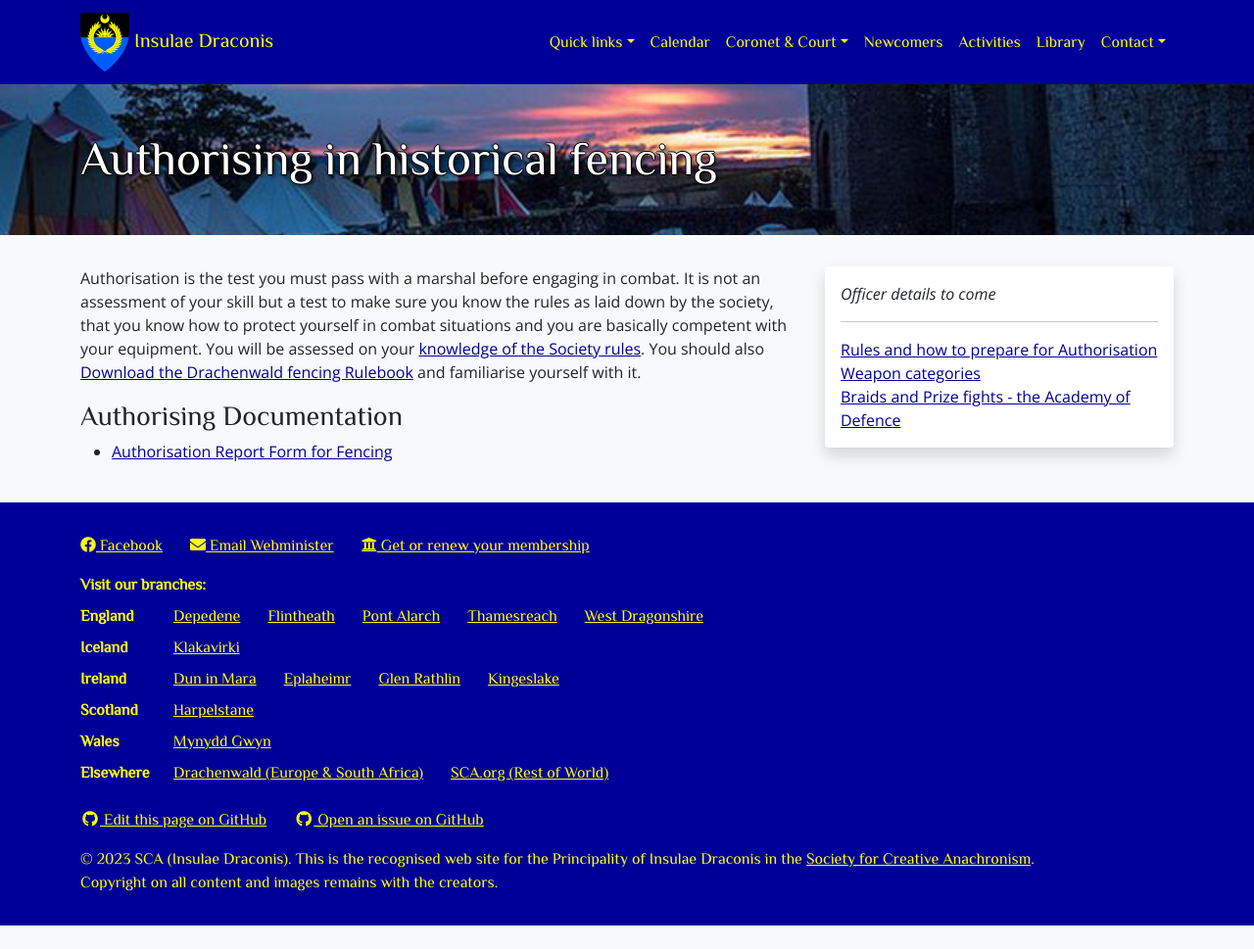
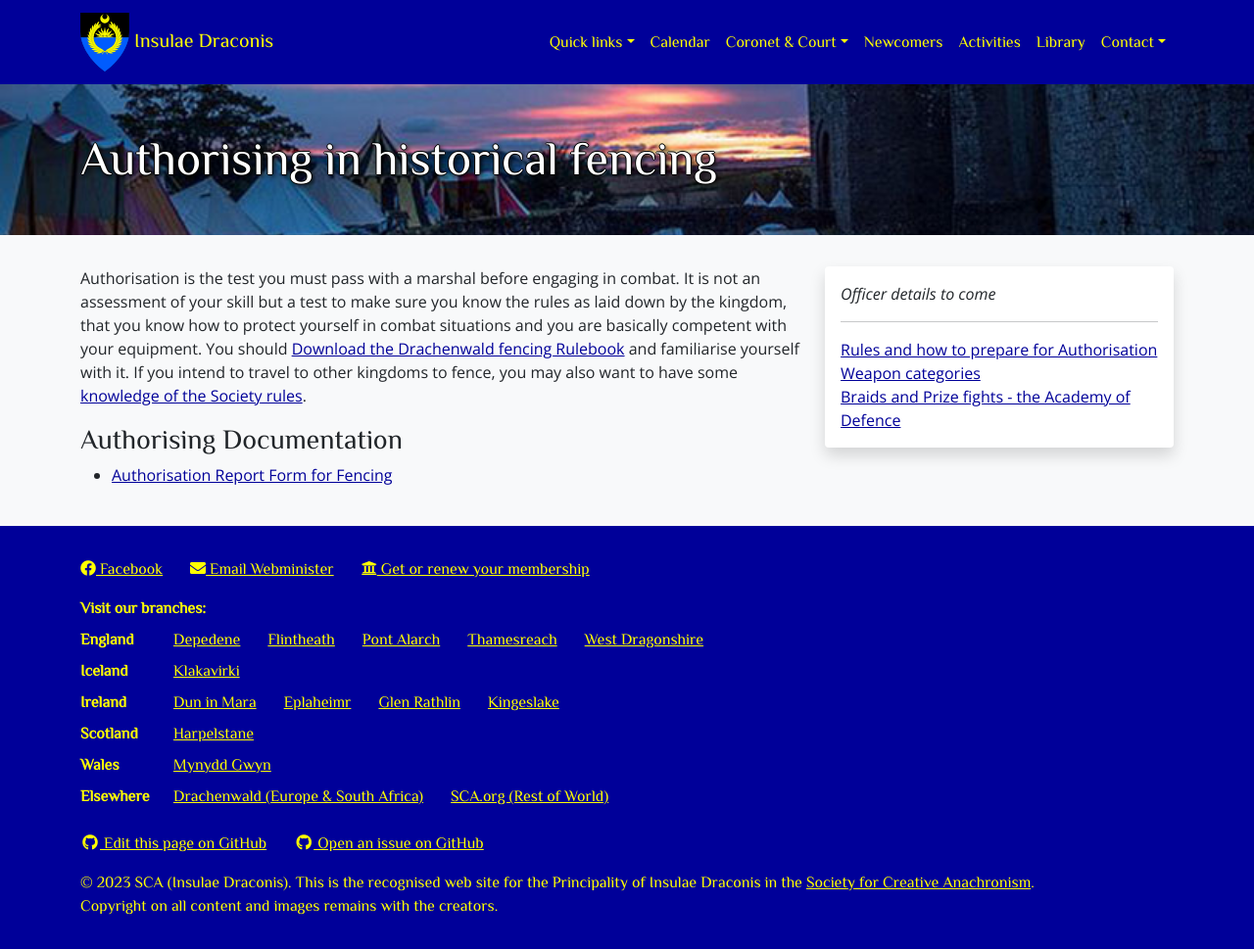
Before and after one commit to drachenwald/insulae-draconis, a Jekyll site: the page built from activities/rapier/authorisation.md, in a window 1280 px wide. Shown: the whole page at 98% size. Built offline with Jekyll 4.4.1, drawn with Linux system fonts in a browser that asks for light colours; comment, search, counter and statistics services are not loaded; before the commit the page ends 945 px from its top, so only the background shows below that.

Commit message:
Update authorisation.md
Re-organised and re-ordered the copy to put the Drachenwald manual first, and deprioritise the SCA information.

```diff
--- a/activities/rapier/authorisation.md
+++ b/activities/rapier/authorisation.md
@@ -4,7 +4,7 @@ prevurl: /Activities/Rapier/authorisation.html
 title: Authorising in historical fencing
 ---
 
-Authorisation is the test you must pass with a marshal before engaging in combat. It is not an assessment of your skill but a test to make sure you know the rules as laid down by the society, that you know how to protect yourself in combat situations and you are basically competent with your equipment. You will be assessed on your [knowledge of the Society rules](https://www.sca.org/resources/martial-activities/).  You should also [Download the Drachenwald fencing Rulebook](https://drachenwald.sca.org/offices/fencing-marshal/) and familiarise yourself with it.
+Authorisation is the test you must pass with a marshal before engaging in combat. It is not an assessment of your skill but a test to make sure you know the rules as laid down by the kingdom, that you know how to protect yourself in combat situations and you are basically competent with your equipment. You should [Download the Drachenwald fencing Rulebook](https://drachenwald.sca.org/offices/fencing-marshal/) and familiarise yourself with it. If you intend to travel to other kingdoms to fence, you may also want to have some [knowledge of the Society rules](https://www.sca.org/resources/martial-activities/).
 
 
 
```
